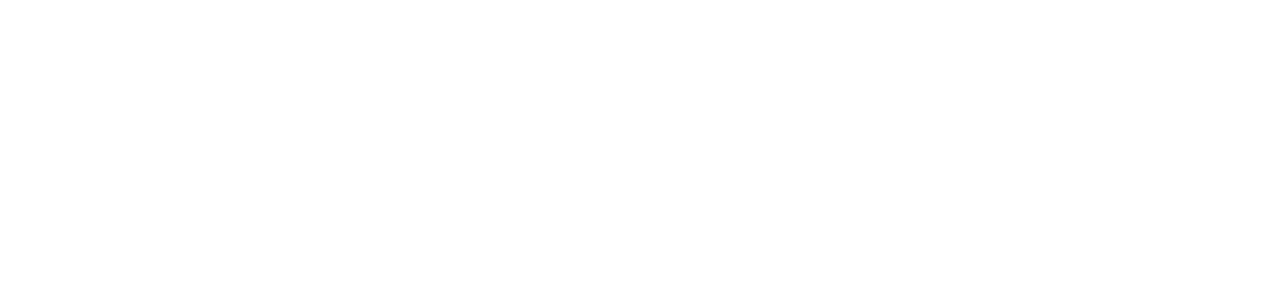
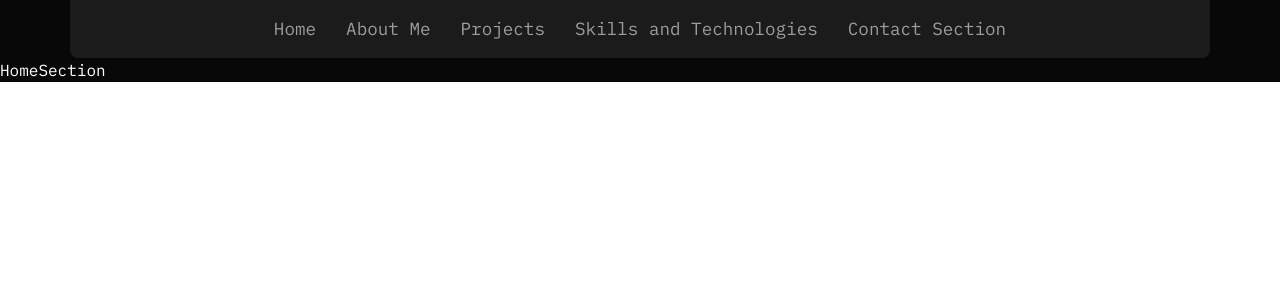
Before and after one commit to niklaux/nikki-ocer-portfolio, a React (Create React App) app in the folder my-portfolio/: page / in a window 1280 px wide. Shown: the top 300 px of the page. Built offline with nearby package versions, Linux system fonts and the light colour scheme.

Commit message:
create navbar and initial home section

```diff
--- a/my-portfolio/package.json
+++ b/my-portfolio/package.json
@@ -6,6 +6,7 @@
     "@testing-library/jest-dom": "^5.17.0",
     "@testing-library/react": "^13.4.0",
     "@testing-library/user-event": "^13.5.0",
+    "bootstrap": "^5.3.3",
     "react": "^18.3.1",
     "react-dom": "^18.3.1",
     "react-router-dom": "^6.26.2",
--- a/my-portfolio/public/index.html
+++ b/my-portfolio/public/index.html
@@ -1,14 +1,12 @@
 <!DOCTYPE html>
 <html lang="en">
+
 <head>
   <meta charset="utf-8" />
   <link rel="icon" href="%PUBLIC_URL%/favicon.ico" />
   <meta name="viewport" content="width=device-width, initial-scale=1" />
   <meta name="theme-color" content="#000000" />
-    <meta
-      name="description"
-      content="Web site created using create-react-app"
-    />
+  <meta name="description" content="Web site created using create-react-app" />
   <link rel="apple-touch-icon" href="%PUBLIC_URL%/logo192.png" />
   <!--
       manifest.json provides metadata used when your web app is installed on a
@@ -24,8 +22,15 @@
       work correctly both with client-side routing and a non-root public URL.
       Learn how to configure a non-root public URL by running `npm run build`.
     -->
+  <link href="https://cdn.jsdelivr.net/npm/bootstrap@5.3.3/dist/css/bootstrap.min.css" rel="stylesheet"
+    integrity="sha384-QWTKZyjpPEjISv5WaRU9OFeRpok6YctnYmDr5pNlyT2bRjXh0JMhjY6hW+ALEwIH" crossorigin="anonymous">
+  <script src="https://cdn.jsdelivr.net/npm/bootstrap@5.3.3/dist/js/bootstrap.bundle.min.js"
+    integrity="sha384-YvpcrYf0tY3lHB60NNkmXc5s9fDVZLESaAA55NDzOxhy9GkcIdslK1eN7N6jIeHz"
+    crossorigin="anonymous"></script>
+
   <title>React App</title>
 </head>
+
 <body>
   <noscript>You need to enable JavaScript to run this app.</noscript>
   <div id="root"></div>
@@ -40,4 +45,5 @@
       To create a production bundle, use `npm run build` or `yarn build`.
     -->
 </body>
+
 </html>
--- a/my-portfolio/src/App.css
+++ b/my-portfolio/src/App.css
@@ -1,38 +1,5 @@
-.App {
-  text-align: center;
+@import url('https://fonts.googleapis.com/css2?family=IBM+Plex+Mono:ital,wght@0,100;0,200;0,300;0,400;0,500;0,600;0,700;1,100;1,200;1,300;1,400;1,500;1,600;1,700&display=swap');
+
+body {
+  font-family: 'IBM Plex Mono', monospace;
 }
-
-.App-logo {
-  height: 40vmin;
-  pointer-events: none;
-}
-
-@media (prefers-reduced-motion: no-preference) {
-  .App-logo {
-    animation: App-logo-spin infinite 20s linear;
-  }
-}
-
-.App-header {
-  background-color: #282c34;
-  min-height: 100vh;
-  display: flex;
-  flex-direction: column;
-  align-items: center;
-  justify-content: center;
-  font-size: calc(10px + 2vmin);
-  color: white;
-}
-
-.App-link {
-  color: #61dafb;
-}
-
-@keyframes App-logo-spin {
-  from {
-    transform: rotate(0deg);
-  }
-  to {
-    transform: rotate(360deg);
-  }
-}
--- a/my-portfolio/src/App.js
+++ b/my-portfolio/src/App.js
@@ -1,8 +1,17 @@
 import "./App.css";
 import { BrowserRouter, Routes, Route } from "react-router-dom";
+import Home from "./pages/Home";
 
 function App() {
-  return <div className="App"></div>;
+  return (
+    <div className="App">
+      <BrowserRouter>
+        <Routes>
+          <Route index element={<Home />} />
+        </Routes>
+      </BrowserRouter>
+    </div>
+  );
 }
 
 export default App;
--- /dev/null
+++ b/my-portfolio/src/components/HomeSection/HomeSection.jsx
@@ -0,0 +1,7 @@
+import React from "react";
+
+function HomeSection() {
+  return <div style={{ backgroundColor: "#080808", color: "white" }}>HomeSection</div>;
+}
+
+export default HomeSection;
--- /dev/null
+++ b/my-portfolio/src/components/navigation/NavigationBar.css
@@ -0,0 +1,34 @@
+/* Styling for the navigation bar */
+.navbar {
+  padding: 1rem;
+  background-color: #1B1B1B;
+  text-align: center;
+  justify-content: center;
+  border-radius: 0 0 8px 8px;
+}
+
+/* Styling for the unordered list */
+.nav-list {
+  list-style: none;
+  padding: 0;
+  margin: 0;
+  display: flex;
+  justify-content: center;
+}
+
+/* Styling for each list item */
+.nav-item {
+  margin: 0 15px;
+}
+
+/* Styling for the anchor links */
+.nav-link {
+  text-decoration: none;
+  color: #9C9C9C;
+  font-size: 1.1rem;
+  font-weight: light;
+}
+
+.nav-link:hover {
+  color: #007bff;
+}
--- /dev/null
+++ b/my-portfolio/src/components/navigation/NavigationBar.jsx
@@ -0,0 +1,40 @@
+import React from "react";
+import "./NavigationBar.css";
+
+function NavigationBar() {
+  return (
+    <div style={{backgroundColor: "#080808"}}>
+      <nav className="navbar container">
+        <ul className="nav-list">
+          <li className="nav-item">
+            <a href="#home" className="nav-link">
+              Home
+            </a>
+          </li>
+          <li className="nav-item">
+            <a href="#about-me" className="nav-link">
+              About Me
+            </a>
+          </li>
+          <li className="nav-item">
+            <a href="#projects" className="nav-link">
+              Projects
+            </a>
+          </li>
+          <li className="nav-item">
+            <a href="#skills" className="nav-link">
+              Skills and Technologies
+            </a>
+          </li>
+          <li className="nav-item">
+            <a href="#contact" className="nav-link">
+              Contact Section
+            </a>
+          </li>
+        </ul>
+      </nav>
+    </div>
+  );
+}
+
+export default NavigationBar;
--- a/my-portfolio/src/pages/Home.jsx
+++ b/my-portfolio/src/pages/Home.jsx
@@ -1,7 +1,14 @@
 import React from "react";
+import NavigationBar from "../components/navigation/NavigationBar";
+import HomeSection from "../components/HomeSection/HomeSection";
 
 function Home() {
-  return <div>Home</div>;
+  return (
+    <div>
+      <NavigationBar />
+      <HomeSection />
+    </div>
+  );
 }
 
 export default Home;
```
Also changed, not shown: 1 other file (tests, documents, lock files or other folders). Lines whose indentation alone changed are shown as unchanged.
